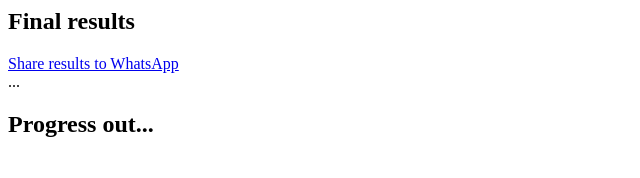
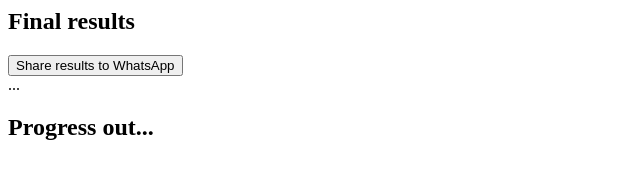
Before and after one commit to j-d-carmichael/api-dummy_d, a website: page docs/index.html in a window 1280 px wide. Shown: the whole page, without its empty margins (0-640 px from the left). Drawn offline with Linux system fonts and the light colour scheme.

Commit message:
Update index.html

```diff
--- a/docs/index.html
+++ b/docs/index.html
@@ -7,7 +7,7 @@
     const resEl = document.getElementById('result');
     const sumEl = document.getElementById('summary');
 
-    var resultsJson = ''
+    var resultsJson = 'No results yet...'
 
     const engine = new SpeedTest({
       autoStart: false
@@ -46,6 +46,10 @@
       wrapper.appendChild(resTxt);
     }
 
+    function whatsapp() {
+        window.open(`whatsapp://send?text=${resultsJson}`)
+    }
+
   </script>
 </head>
 <body>
@@ -53,10 +57,7 @@
 
   <div>
     <h2>Final results</h2>
-    <a
-      href="`whatsapp://send?text=${resultsJson}`"
-      data-action="share/whatsapp/share"
-      target="_blank"> Share results to WhatsApp </a>
+    <button onclick="whatsapp()"> Share results to WhatsApp </button>
     <div id="summary">...</div>
   </div>
   <div>
```
